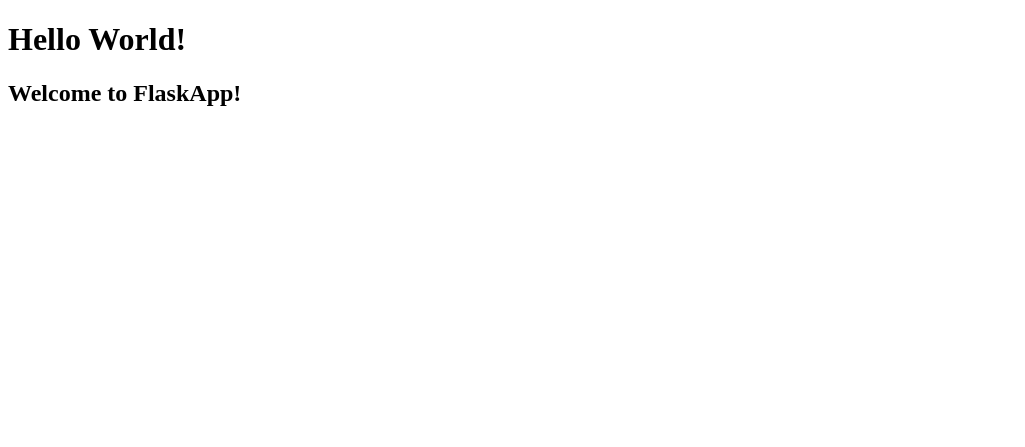
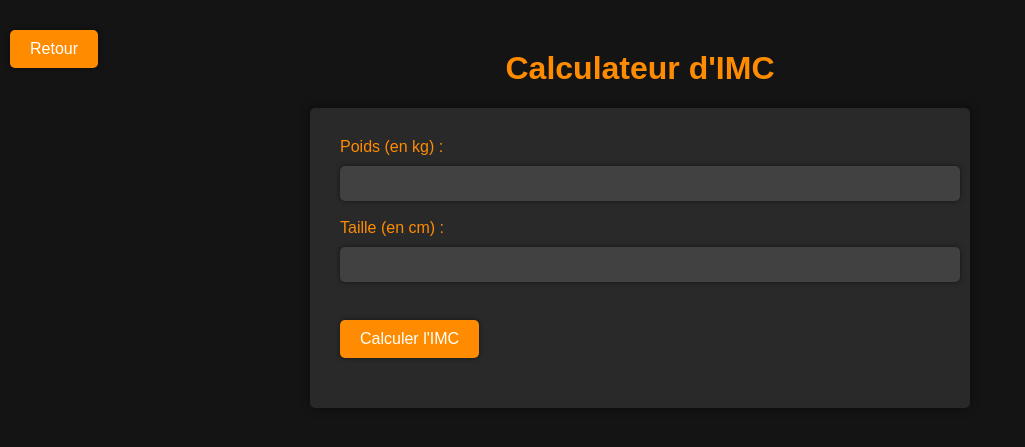
Before and after one commit to lolothi/ProjetFlask, a Flask app: page /imc in a window 1280 px wide. Shown: the top 447 px of the page, without its empty margins (0-1025 px from the left). Run offline with Flask 2, Linux system fonts and the light colour scheme.

Commit message:
feature : calculateur imc + route (#4)
* feature : calculateur imc + route

* styles imc

* ajout bouton retour

* ajout de la fonction python imc

```diff
--- a/app.py
+++ b/app.py
@@ -1,4 +1,4 @@
-from flask import Flask, render_template
+from flask import Flask, render_template, request, jsonify
 
 app = Flask(__name__)
 
@@ -16,13 +16,34 @@ def main_page():
 def login():
     return render_template('index.html')
 
-# IMC
-@app.route("/imc")
-def imc():
-    return render_template('index.html')
-
-
 # User profile
 @app.route("/user")
 def profil():
     return render_template('index.html')
+
+@app.route("/imc", methods=['POST', 'GET'])
+def imc():
+    if request.method == 'POST':
+        poids = float(request.form['poids'])
+        taille = float(request.form['taille'])
+        imc = computeImc(poids, taille)
+        if imc:
+            if imc < 16:
+                imc_color = "rouge"
+            elif imc < 18:
+                imc_color = "jaune"
+            elif imc < 24:
+                imc_color = "vert"
+            elif imc <26:
+                imc_color="jaune"
+            else:
+                imc_color = "rouge"
+
+        #redirect vers /imc
+        return render_template('imc.html', imc=imc, imc_color=imc_color) # passe le résultat de l'IMC à votre modèle HTML
+
+    return render_template('imc.html')
+
+
+def computeImc(poids, taille):
+    return round(poids / ((taille / 100) ** 2) , 2)
--- /dev/null
+++ b/templates/imc.html
@@ -0,0 +1,114 @@
+<!DOCTYPE html>
+<html>
+<head>
+	<title>Calculateur d'IMC</title>
+	<meta charset="UTF-8">
+	<style>
+        #retour {
+            position: absolute;
+	        top: 10px;
+    	    left: 10px;
+        }
+
+		body{
+			font-family: Arial, sans-serif;
+			margin: 0;
+			padding: 0;
+			background-color: #151414;
+			color: #fff;
+		}
+		h1 {
+			text-align: center;
+			margin-top: 50px;
+			color: #ff8c00;
+		}
+		form {
+			max-width: 600px;
+			margin: 0 auto;
+			padding: 30px;
+			background-color: #292929;
+			border-radius: 5px;
+			box-shadow: 0 0 10px rgba(0, 0, 0, 0.5);
+		}
+		label {
+			display: block;
+			margin-bottom: 10px;
+			color: #ff8c00;
+		}
+		#poids,#taille {
+			width: 100%;
+			padding: 10px;
+			border: none;
+			border-radius: 5px;
+			box-shadow: 0 0 5px rgba(0, 0, 0, 0.5);
+			background-color: #414141;
+			color: #fff;
+		}
+		button{
+			display: block;
+			margin-top: 20px;
+			padding: 10px 20px;
+			border: none;
+			border-radius: 5px;
+			background-color: #ff8c00;
+			color: #fff;
+			font-size: 16px;
+			cursor: pointer;
+			box-shadow: 0 0 5px rgba(0, 0, 0, 0.5);
+		}
+		button:hover {
+			background-color: #404040;
+		}
+
+		.result {
+			font-family: Arial, sans-serif;
+			background-color: #282828;
+			border-radius: 5px;
+			color: #fff;
+			margin: 2rem auto;
+			max-width: 500px;
+			padding: 1rem;
+			text-align: center;
+		}
+		#resultat {
+			font-size: 2em;
+			margin-top: 20px;
+			text-align: center;
+		}
+
+		#resultat.vert {
+			color: #00FF00;
+		}
+
+		#resultat.jaune {
+			color: #FFFF00;
+		}
+
+		#resultat.rouge {
+			color: #FF0000;
+		}
+
+	</style>
+</head>
+<body>
+	<h1>Calculateur d'IMC</h1>
+	<form action="/imc" method="POST">
+		<label for="poids">Poids (en kg) :</label>
+		<input type="number" id="poids" name="poids" required><br><br>
+		<label for="taille">Taille (en cm) :</label>
+		<input type="number" id="taille" name="taille" required><br><br>
+		<button type="submit">Calculer l'IMC</button>
+		<div id="resultat" style="font-size: 2em;">
+			{% if imc %}
+				<div id="resultat" class="{{ imc_color }}">
+					IMC : {{ imc }}
+				</div>
+
+
+				{% endif %}
+
+			</div>
+		</form>
+	<button type="button" id="retour" onclick="window.location.href='index.html'">Retour</button>
+</body>
+</html>
--- a/templates/index.html
+++ b/templates/index.html
@@ -7,5 +7,6 @@
 <body>
     <h1>Hello World!</h1>
     <h2>Welcome to FlaskApp!</h2>
+    <a href='/imc'> Calculer mon imc </button>
 </body>
 </html>
```
